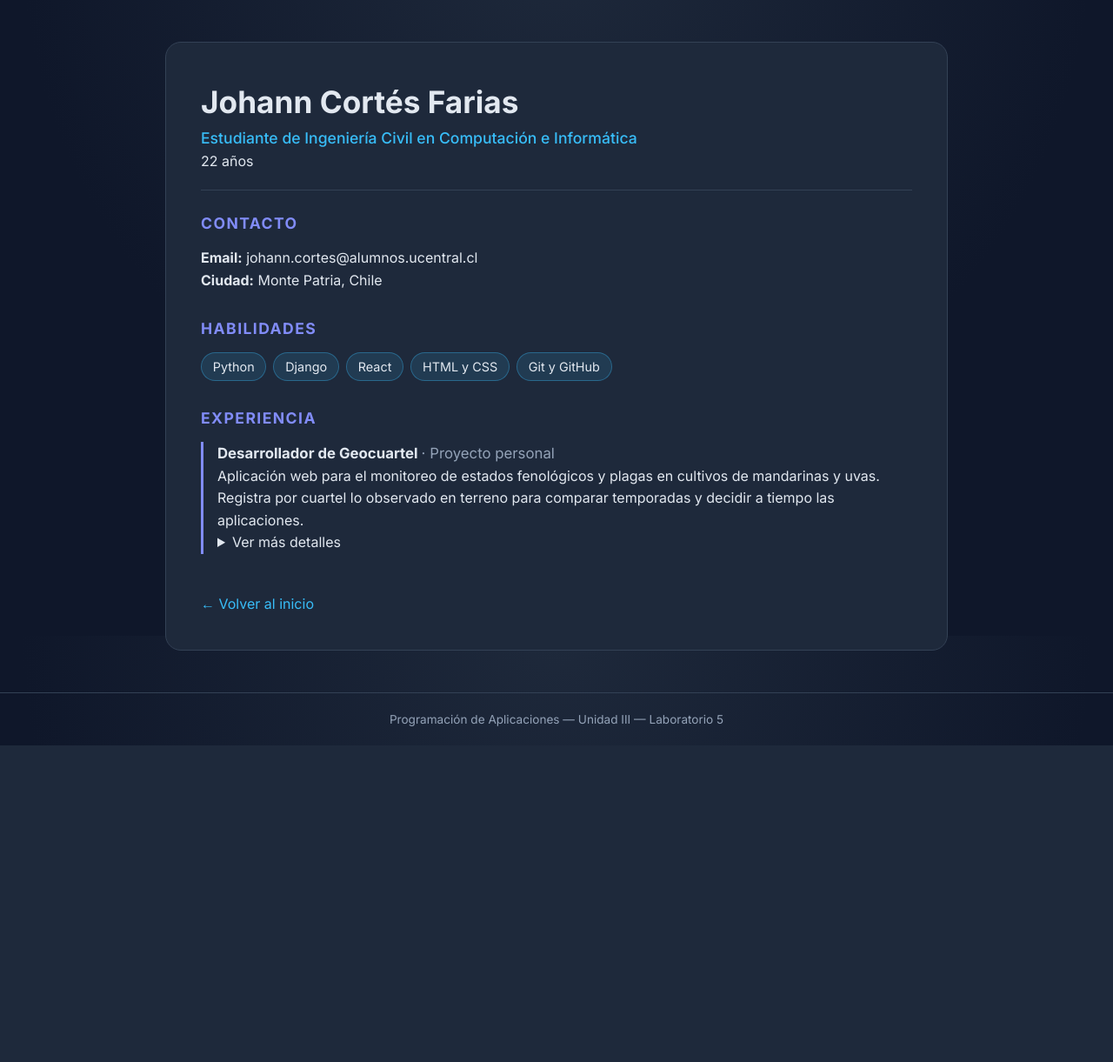
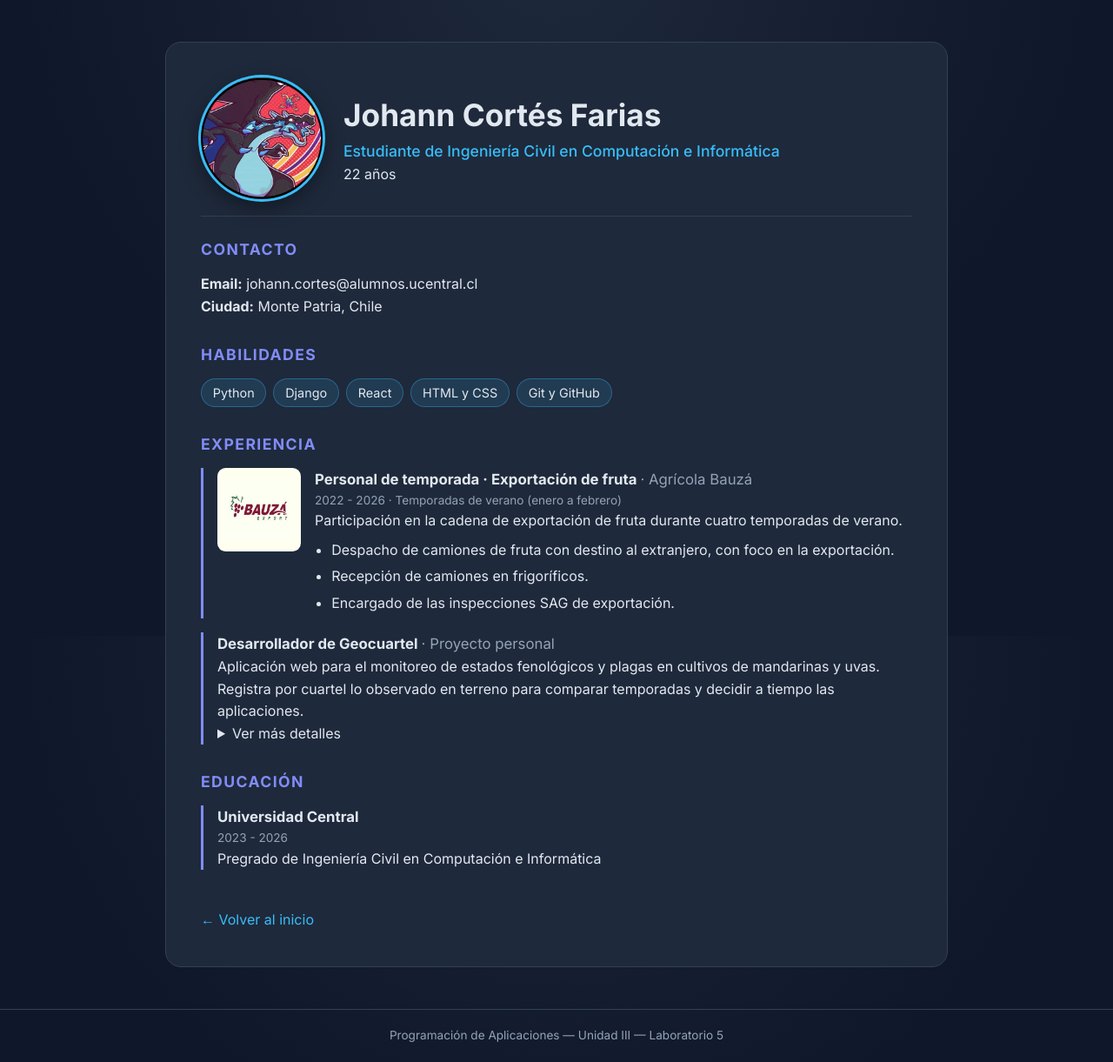
Before and after one commit to diegod117/Laboratorio5_PA_Django, a Django app: page /cv/johann/ in a window 1280 px wide. Shown: the part 69-1290 px from the top of the page at 87% size. Before the commit the page ends 926 px from the top, so only its background shows below. Run offline with Django 5.2, Linux system fonts and the light colour scheme.

Commit message:
Modificacion de datos cv

```diff
--- a/cv/views.py
+++ b/cv/views.py
@@ -47,13 +47,37 @@ def cv_johann(request):
     contexto = {
         'nombre': 'Johann Cortés Farias',
         'edad': 22,
+        'foto': 'img/pfp.png',
         'titulo': 'Estudiante de Ingeniería Civil en Computación e Informática',
         'contacto': {
             'email': 'johann.cortes@alumnos.ucentral.cl',
             'ciudad': 'Monte Patria, Chile',
         },
         'habilidades': ['Python', 'Django', 'React', 'HTML y CSS', 'Git y GitHub'],
+        'educacion': [
+            {
+                'institucion': 'Universidad Central',
+                'periodo': '2023 - 2026',
+                'titulo': 'Pregrado de Ingeniería Civil en Computación e Informática',
+            },
+        ],
         'experiencia': [
+            {
+                'cargo': 'Personal de temporada · Exportación de fruta',
+                'empresa': 'Agrícola Bauzá',
+                'logo': 'img/bauza.jpg',
+                'periodo': '2022 - 2026 · Temporadas de verano (enero a febrero)',
+                'descripcion': (
+                    'Participación en la cadena de exportación de fruta durante '
+                    'cuatro temporadas de verano.'
+                ),
+                'funciones': [
+                    'Despacho de camiones de fruta con destino al extranjero, '
+                    'con foco en la exportación.',
+                    'Recepción de camiones en frigoríficos.',
+                    'Encargado de las inspecciones SAG de exportación.',
+                ],
+            },
             {
                 'cargo': 'Desarrollador de Geocuartel',
                 'empresa': 'Proyecto personal',
--- a/static/css/estilos.css
+++ b/static/css/estilos.css
@@ -111,3 +111,33 @@ a { color: var(--accent); text-decoration: none; }
 .exp-period { color: var(--muted); font-size: .85rem; }
 .back { display: inline-block; margin-top: 1rem; }
 .back:hover { text-decoration: underline; }
+
+.exp-tasks { margin: .5rem 0 0 1.2rem; padding: 0; }
+.exp-tasks li { margin-bottom: .3rem; }
+
+.exp-con-logo { display: flex; gap: 1rem; align-items: flex-start; }
+.exp-logo {
+    width: 96px;
+    height: 96px;
+    flex-shrink: 0;
+    object-fit: contain;
+    background: #fffff0;
+    border-radius: .6rem;
+    padding: .25rem;
+}
+.exp-body { flex: 1; min-width: 0; }
+@media (max-width: 520px) {
+    .exp-con-logo { flex-direction: column; }
+}
+
+.cv-header-foto { display: flex; align-items: center; gap: 1.5rem; }
+.cv-foto {
+    width: 140px;
+    height: 140px;
+    flex-shrink: 0;
+    border-radius: 50%;
+    box-shadow: 0 0 0 3px var(--accent), 0 8px 24px rgba(0, 0, 0, .45);
+}
+@media (max-width: 520px) {
+    .cv-header-foto { flex-direction: column; text-align: center; }
+}
--- a/templates/cv/cv_johann.html
+++ b/templates/cv/cv_johann.html
@@ -1,13 +1,17 @@
 {% extends 'base.html' %}
+{% load static %}
 
 {% block title %}{{ nombre }} · CV{% endblock %}
 
 {% block content %}
 <article class="cv">
-    <header class="cv-header">
-        <h1>{{ nombre }}</h1>
-        <p class="cv-title">{{ titulo }}</p>
-        <p>{{ edad }} años</p>
+    <header class="cv-header cv-header-foto">
+        <img class="cv-foto" src="{% static foto %}" alt="Foto de perfil de {{ nombre }}">
+        <div>
+            <h1>{{ nombre }}</h1>
+            <p class="cv-title">{{ titulo }}</p>
+            <p>{{ edad }} años</p>
+        </div>
     </header>
 
     <section class="cv-section">
@@ -30,16 +34,39 @@
     <section class="cv-section">
         <h2>Experiencia</h2>
         {% for exp in experiencia %}
-        <div class="exp">
+        <div class="exp{% if exp.logo %} exp-con-logo{% endif %}">
+            {% if exp.logo %}
+            <img class="exp-logo" src="{% static exp.logo %}" alt="Logo de {{ exp.empresa }}">
+            {% endif %}
+            <div class="exp-body">
             <h3>{{ exp.cargo }} <span>· {{ exp.empresa }}</span></h3>
             {% if exp.periodo %}<p class="exp-period">{{ exp.periodo }}</p>{% endif %}
             <p>{{ exp.descripcion }}</p>
+            {% if exp.funciones %}
+            <ul class="exp-tasks">
+                {% for funcion in exp.funciones %}
+                <li>{{ funcion }}</li>
+                {% endfor %}
+            </ul>
+            {% endif %}
             {% if exp.detalle %}
             <details>
                 <summary>Ver más detalles</summary>
                 <p>{{ exp.detalle }}</p>
             </details>
             {% endif %}
+            </div>
+        </div>
+        {% endfor %}
+    </section>
+
+    <section class="cv-section">
+        <h2>Educación</h2>
+        {% for edu in educacion %}
+        <div class="exp">
+            <h3>{{ edu.institucion }}</h3>
+            <p class="exp-period">{{ edu.periodo }}</p>
+            <p>{{ edu.titulo }}</p>
         </div>
         {% endfor %}
     </section>
```
Also changed, not shown: db.sqlite3 (added), static/img/bauza.jpg (added), static/img/pfp.png (added).
